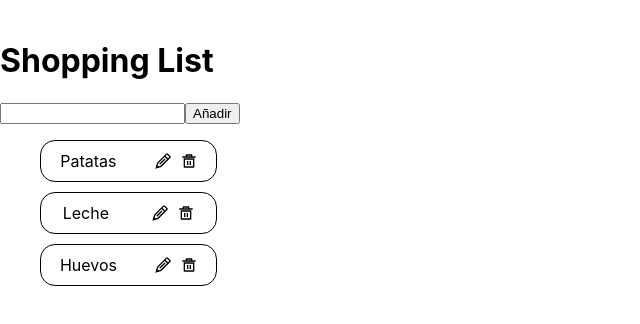
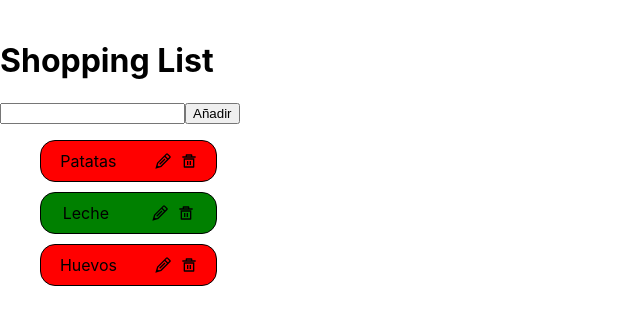
Before and after one commit to GustavoArdaya/shopping_list, a React (Create React App) app: page / in a window 1280 px wide. Shown: the top 324 px of the page, without its empty margins (0-640 px from the left). Built offline with nearby package versions, Linux system fonts and the light colour scheme.

Commit message:
add styles items

```diff
--- a/src/Componentes/Item/Item.jsx
+++ b/src/Componentes/Item/Item.jsx
@@ -1,23 +1,28 @@
-import React from "react";
-import styles from "./Item.module.css"
+import React from 'react';
+import styles from './Item.module.css';
 import { GrEdit } from 'react-icons/gr';
-import { RiDeleteBin5Line } from "react-icons/ri";
-
+import { RiDeleteBin5Line } from 'react-icons/ri';
 
 export default function Item({ item, deleteById, editById }) {
   return (
-    <div className= {styles.liContainer}>
-      <li  className= {styles.item}>
-        <div>
-          {item.name}
-        </div>
+    <div className={styles.liContainer}>
+      <li
+        style={
+          item.isBought
+            ? { backgroundColor: 'green' }
+            : { backgroundColor: 'red' }
+        }
+        className={styles.item}
+      >
+        <div>{item.name}</div>
         <div className={styles.iconsContainer}>
-            <GrEdit onClick={() => editById(item.id)}/>
-            <RiDeleteBin5Line onClick={() => deleteById(item.id)}/>
-            {/* <button onClick={() => editById(item.id)}>Editar</button> */}
-            {/* <button onClick={() => deleteById(item.id)}>Eliminar</button> */}
+          <GrEdit onClick={() => editById(item.id)} />
+          <RiDeleteBin5Line onClick={() => deleteById(item.id)} />
+          {/* <button onClick={() => editById(item.id)}>Editar</button> */}
+          {/* <button onClick={() => deleteById(item.id)}>Eliminar</button> */}
         </div>
       </li>
     </div>
   );
 }
+// className={item.isBought ? 'verde' : 'rojo'}
--- a/src/Componentes/Item/Item.module.css
+++ b/src/Componentes/Item/Item.module.css
@@ -10,13 +10,18 @@
   justify-content: space-around;
 }
 
-.iconsContainer{
+.iconsContainer {
   display: flex;
   gap: 10px;
 }
-
 
 /* .liContainer {
     display: flex;
     gap: 10px;
 } */
+.verde {
+  background-color: green;
+}
+.rojo {
+  background-color: red;
+}
```
Lines whose indentation alone changed are shown as unchanged.
